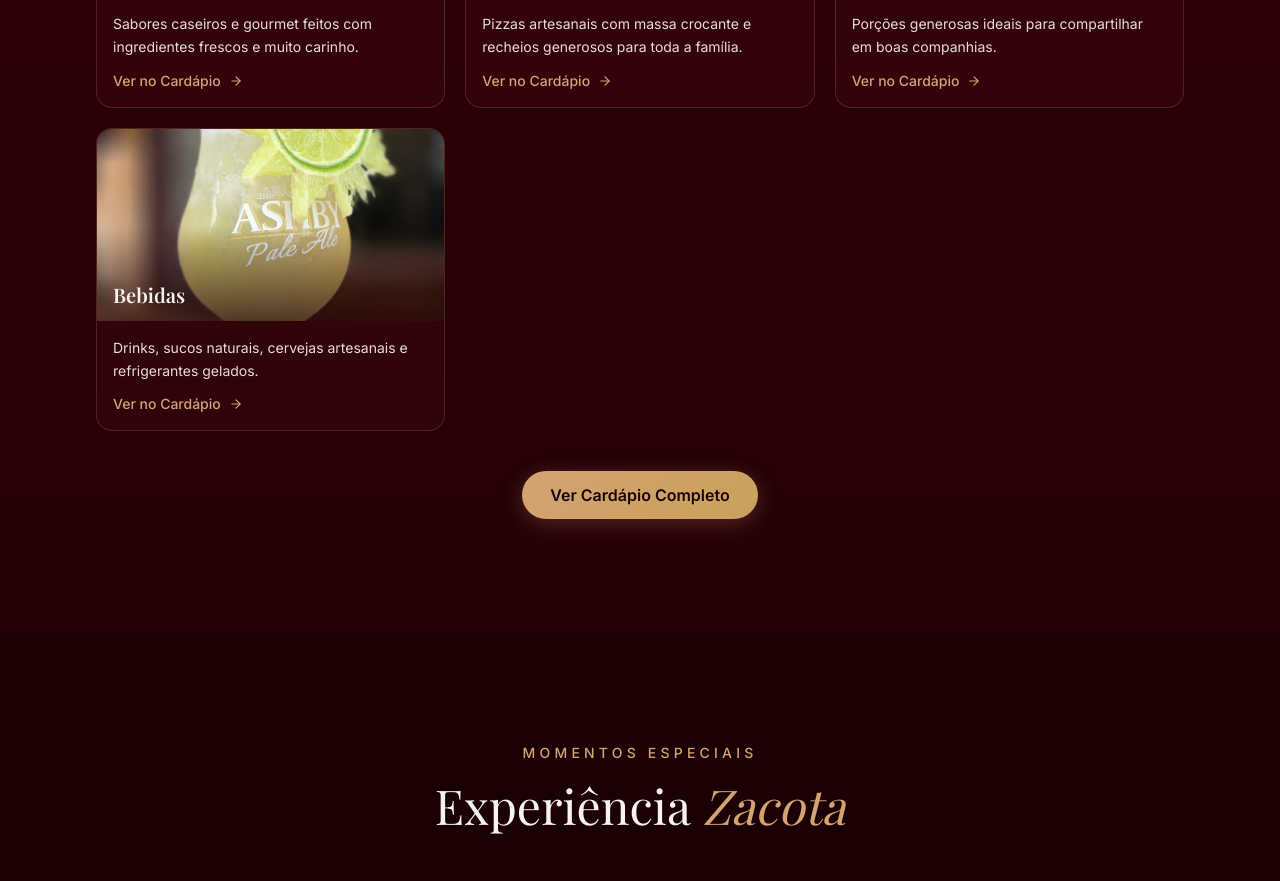
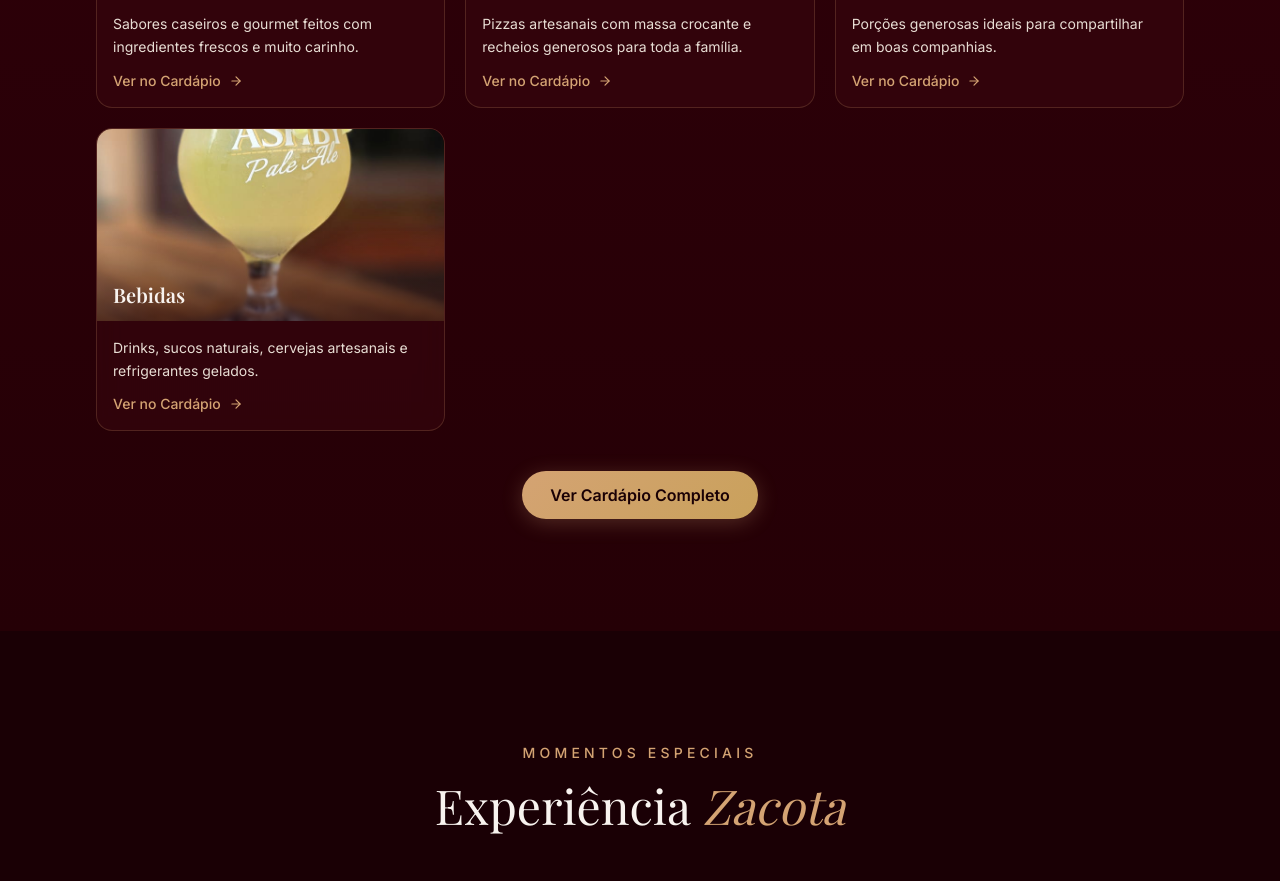
Before and after one commit to eoguilhermeferreira/Restaurante-Zacota, a Next.js app: page / in a window 1280 px wide. Shown: the part 4580-5461 px from the top of the page. Built offline with nearby package versions, Linux system fonts and the light colour scheme; a web font is replaced by a local one.

Commit message:
Adjust Bebidas image position to show glass rim
https://claude.ai/code/session_01WC5mPjF2xhXLnVa5Dbajbp

```diff
--- a/src/components/sections/MenuShowcase.tsx
+++ b/src/components/sections/MenuShowcase.tsx
@@ -28,7 +28,7 @@ const categories = [
     title: 'Bebidas',
     description: 'Drinks, sucos naturais, cervejas artesanais e refrigerantes gelados.',
     image: '/images/bebida2.jpg',
-    position: 'object-center',
+    position: 'object-[center_65%]',
   },
 ];
 
```
